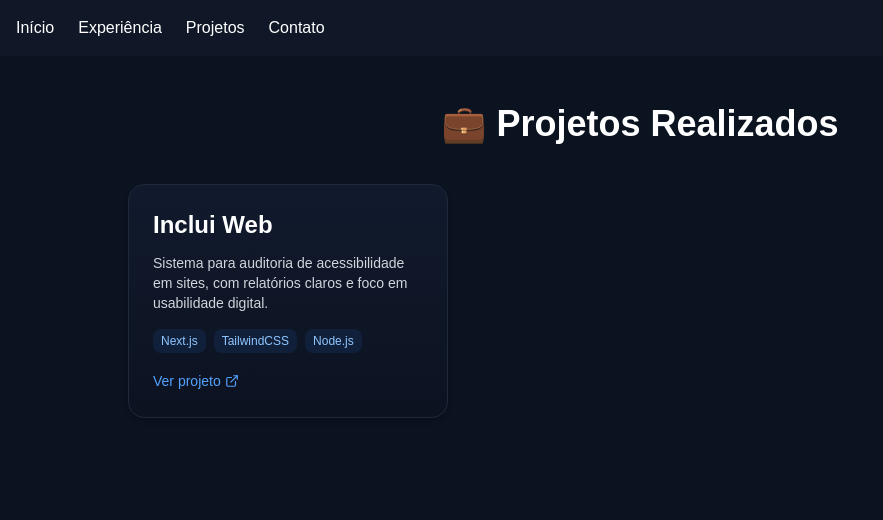
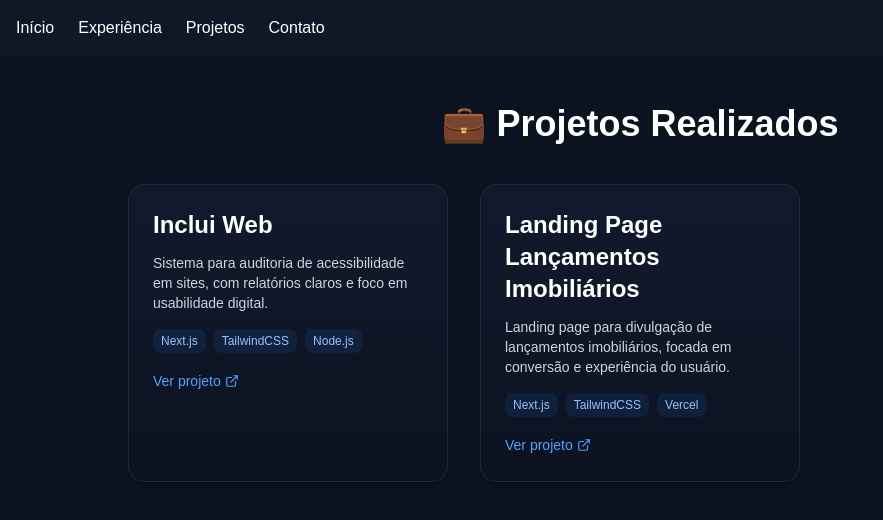
Before and after one commit to Edvilson/Portfolio, a Next.js app: page /projetos in a window 1280 px wide. Shown: the top 520 px of the page, without its empty margins (0-883 px from the left). Built offline with nearby package versions, Linux system fonts and the light colour scheme.

Commit message:
Update page

```diff
--- a/src/app/projetos/page.tsx
+++ b/src/app/projetos/page.tsx
@@ -8,7 +8,13 @@ const projetos = [
     link: "https://incluiweb.com.br",
     stack: ["Next.js", "TailwindCSS", "Node.js"],
   },
-    // Adicione mais aqui
+    {
+    titulo: "Landing Page Lançamentos Imobiliários",
+    descricao:
+      "Landing page para divulgação de lançamentos imobiliários, focada em conversão e experiência do usuário.",
+    link: "https://landing-imb-example-szyv.vercel.app/",
+    stack: ["Next.js", "TailwindCSS", "Vercel"],
+  },
   ];
 
   export default function Projetos() {
```
